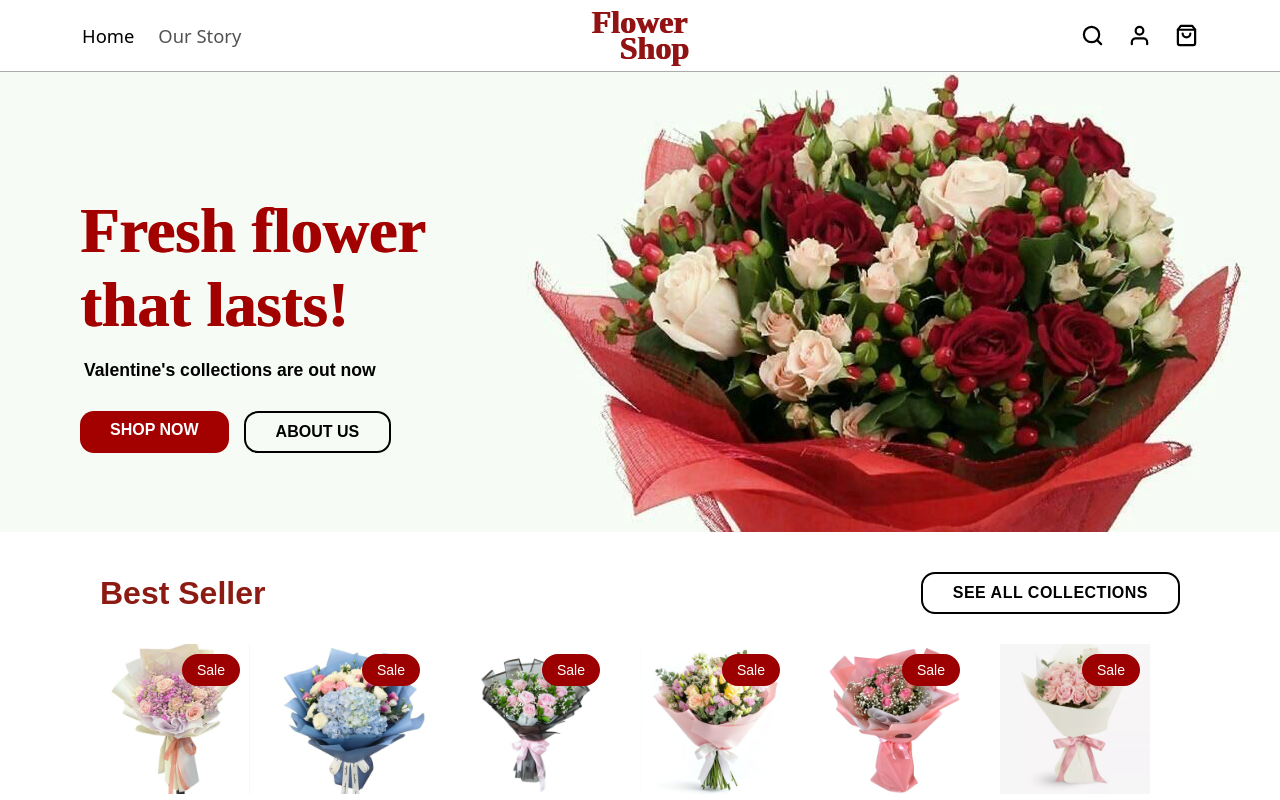
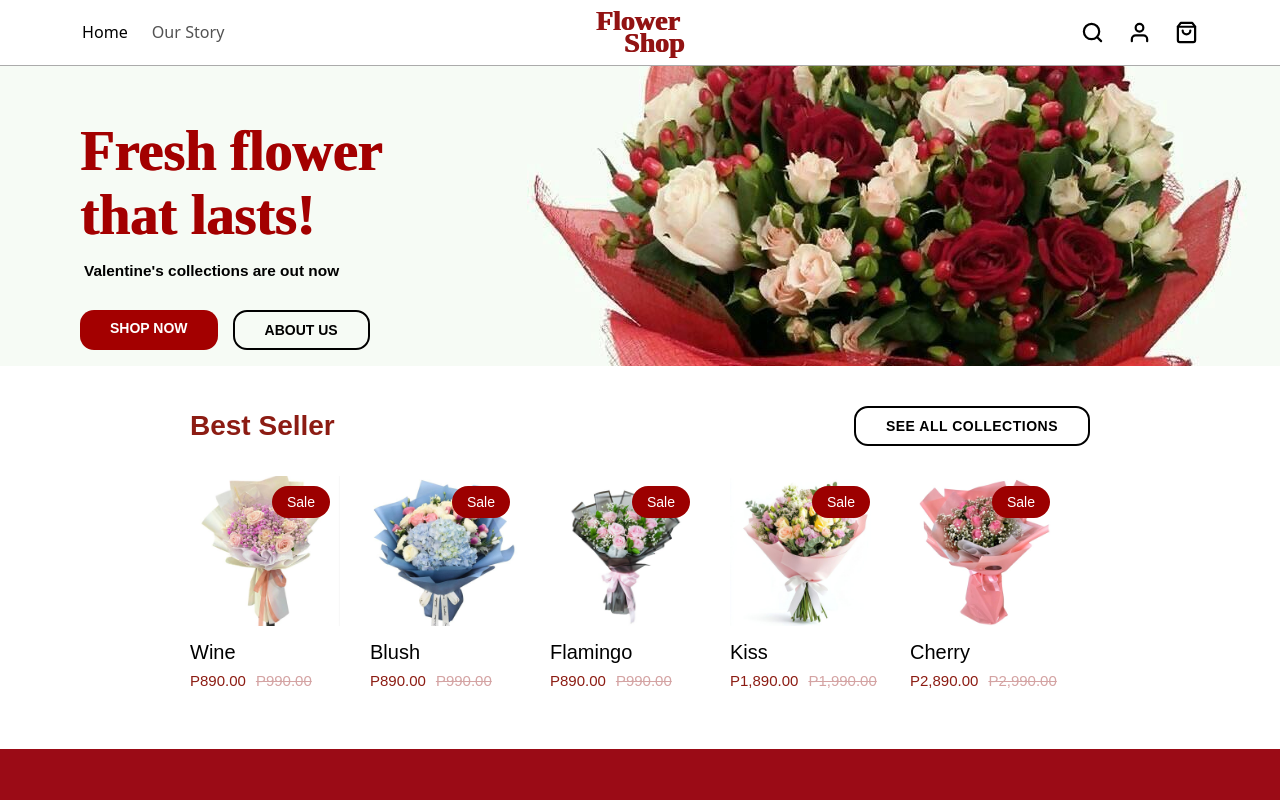
Before and after one commit to jork1216/flowershop, a React (Vite) app: page / in a window 1280 px wide. Shown: the top 800 px of the page. Built offline with nearby package versions, Linux system fonts and the light colour scheme.

Commit message:
adjust font size

```diff
--- a/src/components/BestSeller/BestSeller.css
+++ b/src/components/Home/BestSeller/BestSeller.css
@@ -15,11 +15,11 @@
 }
 
 .bs-title {
-  font-family: Arial, sans-serif !important;
+  font-family: Arial, sans-serif;
   color: #8C1C13; /* Dark red color */
   margin: 0;
   font-weight: 600;
-  font-size: 2rem !important;
+  font-size: 2rem;
 }
 
 .see-all-btn {
--- a/src/components/BestSeller/BestSeller.jsx
+++ b/src/components/Home/BestSeller/BestSeller.jsx
@@ -1,5 +1,5 @@
 import "./BestSeller.css";
-import { bestSellerProducts } from "../../data/products"; // adjust path as needed
+import { bestSellerProducts } from "../../../data/products"; // adjust path as needed
 
 function BestSeller() {
   return (
--- a/src/components/Custom/Custom.jsx
+++ b/src/components/Home/Custom/Custom.jsx
@@ -1,6 +1,6 @@
 import { Link } from "react-router-dom";
 import "./Custom.css";
-import bouquetImage from "../../assets/products/kiss.jpg";
+import bouquetImage from "../../../assets/products/kiss.jpg";
 
 function Custom() {
     return (
--- a/src/index.css
+++ b/src/index.css
@@ -0,0 +1,14 @@
+*, *::before, *::after {
+  box-sizing: border-box;
+}
+
+html {
+  font-size: 14px;
+}
+
+body {
+  margin: 0;
+  padding: 0;
+  font-family: Arial, sans-serif;
+  font-size: 1rem;
+}
--- a/src/pages/Home/Home.jsx
+++ b/src/pages/Home/Home.jsx
@@ -1,8 +1,8 @@
 import Navbar from "../../components/Navbar/Navbar";
 import Header from "../../components/Header/Header";
-import BestSeller from "../../components/BestSeller/BestSeller";
-import Custom from "../../components/Custom/Custom";
-import Customer from "../../components/Customer/Customer.jsx";
+import BestSeller from "../../components/Home/BestSeller/BestSeller";
+import Custom from "../../components/Home/Custom/Custom";
+import Customer from "../../components/Home/Customer/Customer.jsx";
 import Footer from "../../components/Footer/Footer";
 
 function Home() {
```
Also changed, not shown: src/components/Home/Customer/Customer.jsx (renamed from src/components/Customer/Customer.jsx, +6 -6 lines), src/components/Home/Custom/Custom.css (renamed from src/components/Custom/Custom.css), src/components/Home/Customer/Customer.css (renamed from src/components/Customer/Customer.css).
